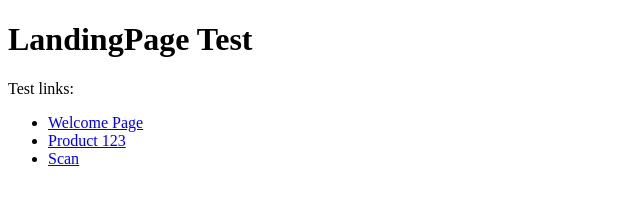
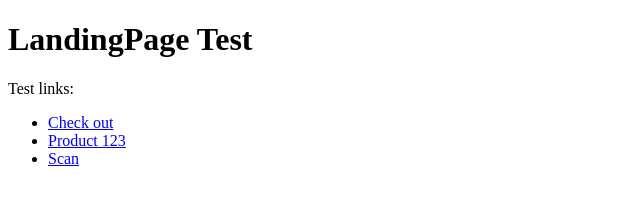
Before and after one commit to manminhtran/shopbee-universallinks, a plain HTML site: page index.html in a window 1280 px wide. Shown: the full height of the page, 0-640 px from the left. Drawn offline with Linux system fonts and the light colour scheme.

Commit message:
Update index.html

```diff
--- a/index.html
+++ b/index.html
@@ -7,7 +7,7 @@
     <h1>LandingPage Test</h1>
     <p>Test links:</p>
     <ul>
-        <li><a href="/checkout/cart">Welcome Page</a></li>
+        <li><a href="/checkout/cart">Check out</a></li>
         <li><a href="/products/123">Product 123</a></li>
         <li><a href="/qr/scan">Scan</a></li>
     </ul>
```
